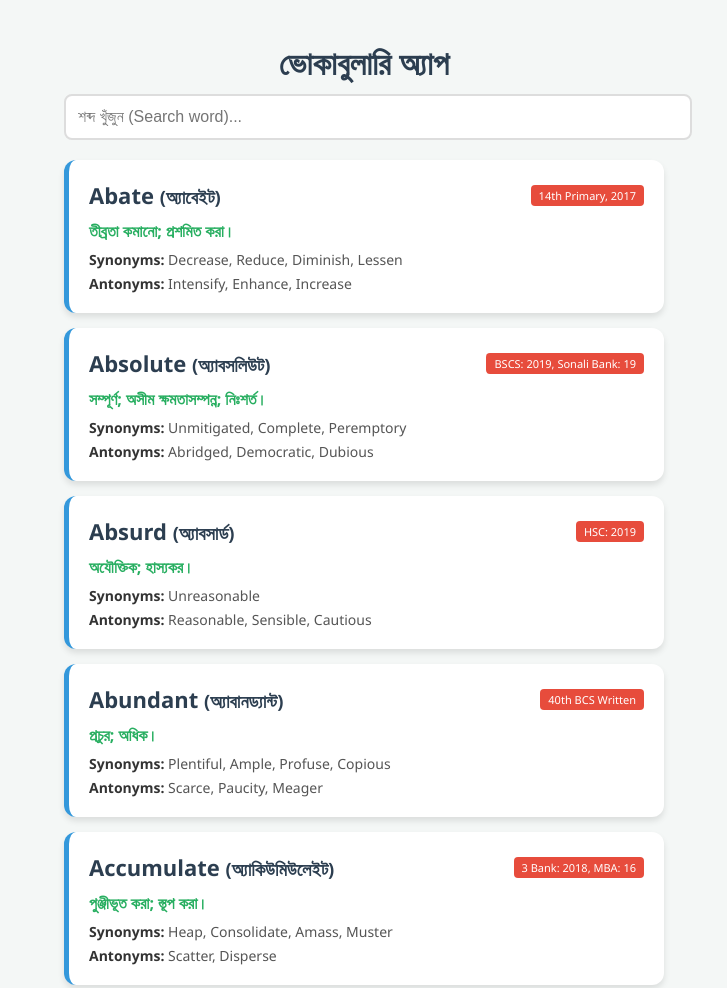
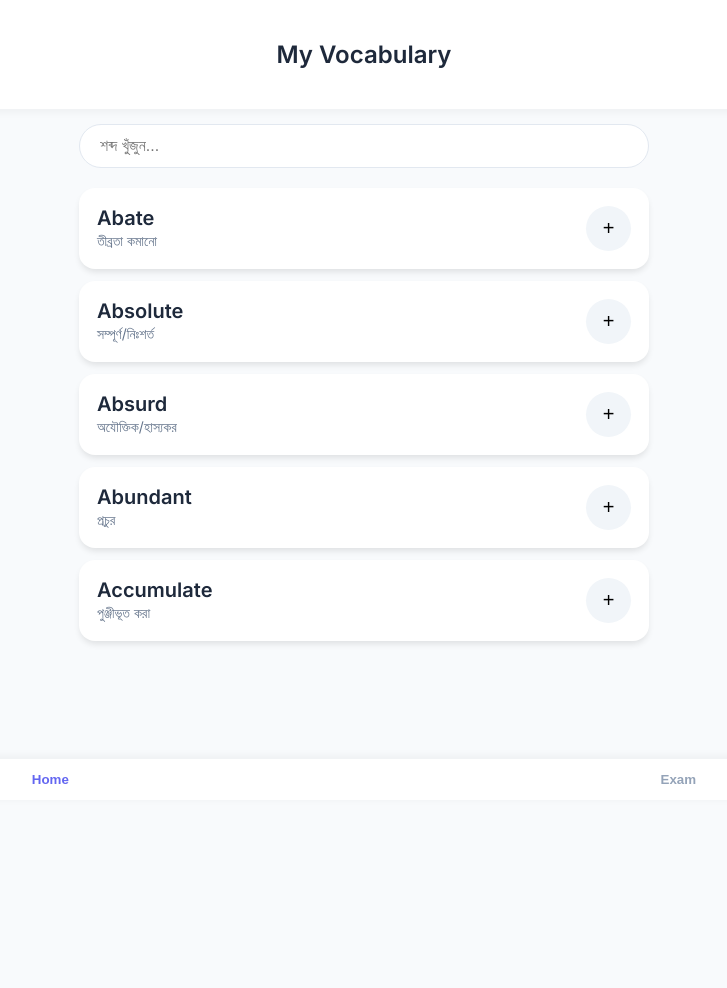
Before and after one commit to ronamoni974-hub/Vocabulary, a plain HTML site: page index.html in a window 1280 px wide. Shown: the top 988 px of the page, without its empty margins (276-1003 px from the left). After the commit the page ends 800 px from the top, so only its background shows below. Drawn offline with Linux system fonts and the light colour scheme.

Commit message:
Update index.html

```diff
--- a/index.html
+++ b/index.html
@@ -3,177 +3,306 @@
 <head>
     <meta charset="UTF-8">
     <meta name="viewport" content="width=device-width, initial-scale=1.0">
-    <title>Walid's Vocabulary App</title>
+    <title>Smart Vocab App</title>
+    <link href="https://fonts.googleapis.com/css2?family=Hind+Siliguri:wght@400;600&family=Inter:wght@400;600&display=swap" rel="stylesheet">
     <style>
         :root {
-            --primary-color: #2c3e50;
-            --accent-color: #3498db;
-            --bg-color: #f4f7f6;
-            --card-bg: #ffffff;
+            --primary: #6366f1;
+            --success: #22c55e;
+            --bg: #f8fafc;
+            --text: #1e293b;
+            --card: #ffffff;
         }
 
+        * { box-sizing: border-box; -webkit-tap-highlight-color: transparent; }
+
         body {
-            font-family: 'Segoe UI', Tahoma, Geneva, Verdana, sans-serif;
-            background-color: var(--bg-color);
+            font-family: 'Inter', 'Hind Siliguri', sans-serif;
+            background-color: var(--bg);
+            color: var(--text);
             margin: 0;
-            padding: 20px;
-            display: flex;
-            flex-direction: column;
-            align-items: center;
+            padding: 0;
+            padding-bottom: 80px; /* Space for bottom nav */
         }
 
-        h1 { color: var(--primary-color); margin-bottom: 10px; }
-
-        .search-container {
-            width: 100%;
-            max-width: 600px;
-            margin-bottom: 20px;
+        header {
+            padding: 20px;
+            background: white;
+            text-align: center;
+            box-shadow: 0 2px 10px rgba(0,0,0,0.05);
+            position: sticky;
+            top: 0;
+            z-index: 100;
         }
 
-        #searchInput {
+        .container { padding: 15px; max-width: 600px; margin: auto; }
+
+        /* Search Bar */
+        .search-box {
             width: 100%;
-            padding: 12px;
-            border: 2px solid #ddd;
-            border-radius: 8px;
+            padding: 12px 20px;
+            border-radius: 25px;
+            border: 1px solid #e2e8f0;
             font-size: 16px;
+            margin-bottom: 20px;
             outline: none;
-            transition: border-color 0.3s;
+            transition: 0.3s;
         }
+        .search-box:focus { border-color: var(--primary); box-shadow: 0 0 0 3px rgba(99, 102, 241, 0.1); }
 
-        #searchInput:focus { border-color: var(--accent-color); }
-
-        .vocab-list {
-            width: 100%;
-            max-width: 600px;
-            display: grid;
-            gap: 15px;
-        }
-
+        /* Vocab Card */
         .vocab-card {
-            background: var(--card-bg);
-            padding: 20px;
-            border-radius: 12px;
-            box-shadow: 0 4px 6px rgba(0,0,0,0.1);
-            border-left: 5px solid var(--accent-color);
-        }
-
-        .word-header {
+            background: var(--card);
+            padding: 18px;
+            border-radius: 16px;
+            margin-bottom: 12px;
             display: flex;
             justify-content: space-between;
             align-items: center;
-            margin-bottom: 10px;
+            box-shadow: 0 4px 6px -1px rgba(0,0,0,0.1);
+            cursor: pointer;
+            transition: transform 0.2s;
         }
+        .vocab-card:active { transform: scale(0.98); }
 
-        .word {
-            font-size: 22px;
-            font-weight: bold;
-            color: var(--primary-color);
+        .word-info .word { font-size: 20px; font-weight: 600; display: block; }
+        .word-info .meaning { font-size: 14px; color: #64748b; }
+
+        .done-btn {
+            background: #f1f5f9;
+            border: none;
+            width: 45px;
+            height: 45px;
+            border-radius: 50%;
+            cursor: pointer;
+            transition: 0.3s;
+            display: flex;
+            align-items: center;
+            justify-content: center;
+            font-size: 20px;
         }
+        .done-btn.completed { background: var(--success); color: white; }
 
-        .exam-tag {
-            background: #e74c3c;
-            color: white;
-            padding: 3px 8px;
-            border-radius: 4px;
-            font-size: 11px;
+        /* Bottom Nav */
+        .bottom-nav {
+            position: fixed;
+            bottom: 0;
+            width: 100%;
+            background: white;
+            display: flex;
+            justify-content: space-around;
+            padding: 12px;
+            box-shadow: 0 -2px 10px rgba(0,0,0,0.05);
         }
+        .nav-item { border: none; background: none; color: #94a3b8; font-weight: 600; cursor: pointer; }
+        .nav-item.active { color: var(--primary); }
 
-        .meaning { color: #27ae60; font-weight: 600; margin-bottom: 8px; }
+        /* Modal Details */
+        .modal {
+            position: fixed;
+            top: 0; left: 0; width: 100%; height: 100%;
+            background: rgba(0,0,0,0.5);
+            display: none;
+            align-items: center;
+            justify-content: center;
+            z-index: 1000;
+            padding: 20px;
+        }
+        .modal-content {
+            background: white;
+            padding: 25px;
+            border-radius: 20px;
+            width: 100%;
+            max-width: 450px;
+            position: relative;
+            animation: slideUp 0.3s ease-out;
+        }
+        @keyframes slideUp { from { transform: translateY(50px); opacity: 0; } to { transform: translateY(0); opacity: 1; } }
 
-        .synonyms, .antonyms {
-            font-size: 14px;
-            margin-top: 5px;
-            color: #555;
+        /* Exam View */
+        .exam-section { display: none; text-align: center; }
+        .option-btn {
+            display: block; width: 100%; padding: 15px;
+            margin: 10px 0; border: 2px solid #e2e8f0;
+            border-radius: 12px; background: white;
+            cursor: pointer; font-size: 16px;
         }
+        .option-btn:hover { background: #f8fafc; }
 
-        .label { font-weight: bold; color: #333; }
+        .hidden { display: none; }
     </style>
 </head>
 <body>
 
-    <h1>ভোকাবুলারি অ্যাপ</h1>
+<header>
+    <h2 id="view-title">My Vocabulary</h2>
+</header>
 
-    <div class="search-container">
-        <input type="text" id="searchInput" placeholder="শব্দ খুঁজুন (Search word)..." onkeyup="filterWords()">
+<div class="container" id="home-view">
+    <input type="text" class="search-box" placeholder="শব্দ খুঁজুন..." onkeyup="filterWords()">
+    <div id="vocabList"></div>
 </div>
 
-    <div class="vocab-list" id="vocabList">
+<div class="container exam-section" id="exam-view">
+    <div id="exam-container">
+        <h3 id="exam-question">প্রশ্ন এখানে আসবে</h3>
+        <div id="options-container"></div>
+    </div>
+    <div id="exam-empty" class="hidden">
+        <p>অন্তত ৫টি শব্দ "Done" করলে তবেই এক্সাম শুরু হবে!</p>
+    </div>
 </div>
 
+<div class="modal" id="detailsModal" onclick="closeModal(event)">
+    <div class="modal-content" onclick="event.stopPropagation()">
+        <h2 id="modal-word"></h2>
+        <p><strong>অর্থ:</strong> <span id="modal-meaning"></span></p>
+        <p><strong>Synonyms:</strong> <span id="modal-syn"></span></p>
+        <p><strong>Antonyms:</strong> <span id="modal-ant"></span></p>
+        <p><strong>বিগত পরীক্ষায়:</strong> <span id="modal-exam"></span></p>
+        <button onclick="closeModal(null)" style="width:100%; padding:10px; border:none; border-radius:10px; background:var(--primary); color:white; cursor:pointer;">বন্ধ করুন</button>
+    </div>
+</div>
+
+<nav class="bottom-nav">
+    <button class="nav-item active" onclick="switchView('home')">Home</button>
+    <button class="nav-item" onclick="switchView('exam')">Exam</button>
+</nav>
+
 <script>
-        // আপনার ছবি থেকে নেওয়া ডাটা
-        const vocabularyData = [
-            {
-                word: "Abate",
-                pronunciation: "অ্যাবেইট",
-                meaning: "তীব্রতা কমানো; প্রশমিত করা।",
-                synonyms: "Decrease, Reduce, Diminish, Lessen",
-                antonyms: "Intensify, Enhance, Increase",
-                exam: "14th Primary, 2017"
-            },
-            {
-                word: "Absolute",
-                pronunciation: "অ্যাবসলিউট",
-                meaning: "সম্পূর্ণ; অসীম ক্ষমতাসম্পন্ন; নিঃশর্ত।",
-                synonyms: "Unmitigated, Complete, Peremptory",
-                antonyms: "Abridged, Democratic, Dubious",
-                exam: "BSCS: 2019, Sonali Bank: 19"
-            },
-            {
-                word: "Absurd",
-                pronunciation: "অ্যাবসার্ড",
-                meaning: "অযৌক্তিক; হাস্যকর।",
-                synonyms: "Unreasonable",
-                antonyms: "Reasonable, Sensible, Cautious",
-                exam: "HSC: 2019"
-            },
-            {
-                word: "Abundant",
-                pronunciation: "অ্যাবানড্যান্ট",
-                meaning: "প্রচুর; অধিক।",
-                synonyms: "Plentiful, Ample, Profuse, Copious",
-                antonyms: "Scarce, Paucity, Meager",
-                exam: "40th BCS Written"
-            },
-            {
-                word: "Accumulate",
-                pronunciation: "অ্যাকিউমিউলেইট",
-                meaning: "পুঞ্জীভূত করা; স্তূপ করা।",
-                synonyms: "Heap, Consolidate, Amass, Muster",
-                antonyms: "Scatter, Disperse",
-                exam: "3 Bank: 2018, MBA: 16"
-            }
+    // ডামি ডাটাবেজ (ছবির ডাটাগুলো এখানে যোগ করবেন)
+    let vocabularyData = [
+        { id: 1, word: "Abate", meaning: "তীব্রতা কমানো", syn: "Decrease, Reduce", ant: "Intensify", exam: "14th Primary", done: false },
+        { id: 2, word: "Absolute", meaning: "সম্পূর্ণ/নিঃশর্ত", syn: "Complete, Unmitigated", ant: "Democratic", exam: "BCS, Sonali Bank", done: false },
+        { id: 3, word: "Absurd", meaning: "অযৌক্তিক/হাস্যকর", syn: "Unreasonable", ant: "Sensible", exam: "HSC 2019", done: false },
+        { id: 4, word: "Abundant", meaning: "প্রচুর", syn: "Plentiful, Ample", ant: "Scarce", exam: "40th BCS", done: false },
+        { id: 5, word: "Accumulate", meaning: "পুঞ্জীভূত করা", syn: "Amass, Heap", ant: "Disperse", exam: "MBA, Bank", done: false }
     ];
 
-        function displayWords(data) {
+    // LocalStorage থেকে Done স্টেট লোড করা
+    function loadStorage() {
+        const saved = localStorage.getItem('doneWords');
+        if (saved) {
+            const doneIds = JSON.parse(saved);
+            vocabularyData.forEach(item => {
+                if (doneIds.includes(item.id)) item.done = true;
+            });
+        }
+    }
+
+    function renderWords(data = vocabularyData) {
         const list = document.getElementById('vocabList');
         list.innerHTML = "";
         data.forEach(item => {
             list.innerHTML += `
-                    <div class="vocab-card">
-                        <div class="word-header">
-                            <span class="word">${item.word} <small>(${item.pronunciation})</small></span>
-                            ${item.exam ? `<span class="exam-tag">${item.exam}</span>` : ''}
+                <div class="vocab-card" onclick="openDetails(${item.id})">
+                    <div class="word-info">
+                        <span class="word">${item.word}</span>
+                        <span class="meaning">${item.meaning}</span>
                     </div>
-                        <div class="meaning">${item.meaning}</div>
-                        <div class="synonyms"><span class="label">Synonyms:</span> ${item.synonyms}</div>
-                        <div class="antonyms"><span class="label">Antonyms:</span> ${item.antonyms}</div>
+                    <button class="done-btn ${item.done ? 'completed' : ''}"
+                            onclick="toggleDone(event, ${item.id})">
+                        ${item.done ? '✓' : '+'}
+                    </button>
                 </div>
             `;
         });
     }
 
-        function filterWords() {
-            const term = document.getElementById('searchInput').value.toLowerCase();
-            const filtered = vocabularyData.filter(item =>
-                item.word.toLowerCase().includes(term) ||
-                item.meaning.includes(term)
-            );
-            displayWords(filtered);
+    function toggleDone(event, id) {
+        event.stopPropagation();
+        const item = vocabularyData.find(v => v.id === id);
+        item.done = !item.done;
+
+        // Save to LocalStorage
+        const doneIds = vocabularyData.filter(v => v.done).map(v => v.id);
+        localStorage.setItem('doneWords', JSON.stringify(doneIds));
+
+        renderWords();
     }
 
-        // শুরুতে সব ডাটা দেখাবে
-        displayWords(vocabularyData);
+    function openDetails(id) {
+        const item = vocabularyData.find(v => v.id === id);
+        document.getElementById('modal-word').innerText = item.word;
+        document.getElementById('modal-meaning').innerText = item.meaning;
+        document.getElementById('modal-syn').innerText = item.syn;
+        document.getElementById('modal-ant').innerText = item.ant;
+        document.getElementById('modal-exam').innerText = item.exam;
+        document.getElementById('detailsModal').style.display = 'flex';
+    }
+
+    function closeModal(e) {
+        document.getElementById('detailsModal').style.display = 'none';
+    }
+
+    function switchView(view) {
+        document.querySelectorAll('.nav-item').forEach(btn => btn.classList.remove('active'));
+        if (view === 'home') {
+            document.getElementById('home-view').style.display = 'block';
+            document.getElementById('exam-view').style.display = 'none';
+            document.querySelector('.nav-item:nth-child(1)').classList.add('active');
+            renderWords();
+        } else {
+            document.getElementById('home-view').style.display = 'none';
+            document.getElementById('exam-view').style.display = 'block';
+            document.querySelector('.nav-item:nth-child(2)').classList.add('active');
+            startExam();
+        }
+    }
+
+    // Exam Logic
+    function startExam() {
+        const doneWords = vocabularyData.filter(v => v.done);
+        const examContainer = document.getElementById('exam-container');
+        const emptyMsg = document.getElementById('exam-empty');
+
+        if (doneWords.length < 3) {
+            examContainer.classList.add('hidden');
+            emptyMsg.classList.remove('hidden');
+            return;
+        }
+
+        examContainer.classList.remove('hidden');
+        emptyMsg.classList.add('hidden');
+
+        // Pick random question
+        const questionWord = doneWords[Math.floor(Math.random() * doneWords.length)];
+        document.getElementById('exam-question').innerText = `"${questionWord.word}" এর সঠিক অর্থ কোনটি?`;
+
+        // Create options
+        let options = [questionWord.meaning];
+        while (options.length < 4) {
+            let randomWord = vocabularyData[Math.floor(Math.random() * vocabularyData.length)].meaning;
+            if (!options.includes(randomWord)) options.push(randomWord);
+        }
+        options.sort(() => Math.random() - 0.5);
+
+        const optContainer = document.getElementById('options-container');
+        optContainer.innerHTML = "";
+        options.forEach(opt => {
+            optContainer.innerHTML += `<button class="option-btn" onclick="checkAnswer('${opt}', '${questionWord.meaning}')">${opt}</button>`;
+        });
+    }
+
+    function checkAnswer(selected, correct) {
+        if (selected === correct) {
+            alert("সঠিক উত্তর! 🎉");
+        } else {
+            alert("ভুল উত্তর, সঠিক ছিল: " + correct);
+        }
+        startExam();
+    }
+
+    function filterWords() {
+        const q = document.querySelector('.search-box').value.toLowerCase();
+        const filtered = vocabularyData.filter(v => v.word.toLowerCase().includes(q));
+        renderWords(filtered);
+    }
+
+    // Initialize
+    loadStorage();
+    renderWords();
 </script>
+
 </body>
 </html>
```
Lines whose indentation alone changed are shown as unchanged.
